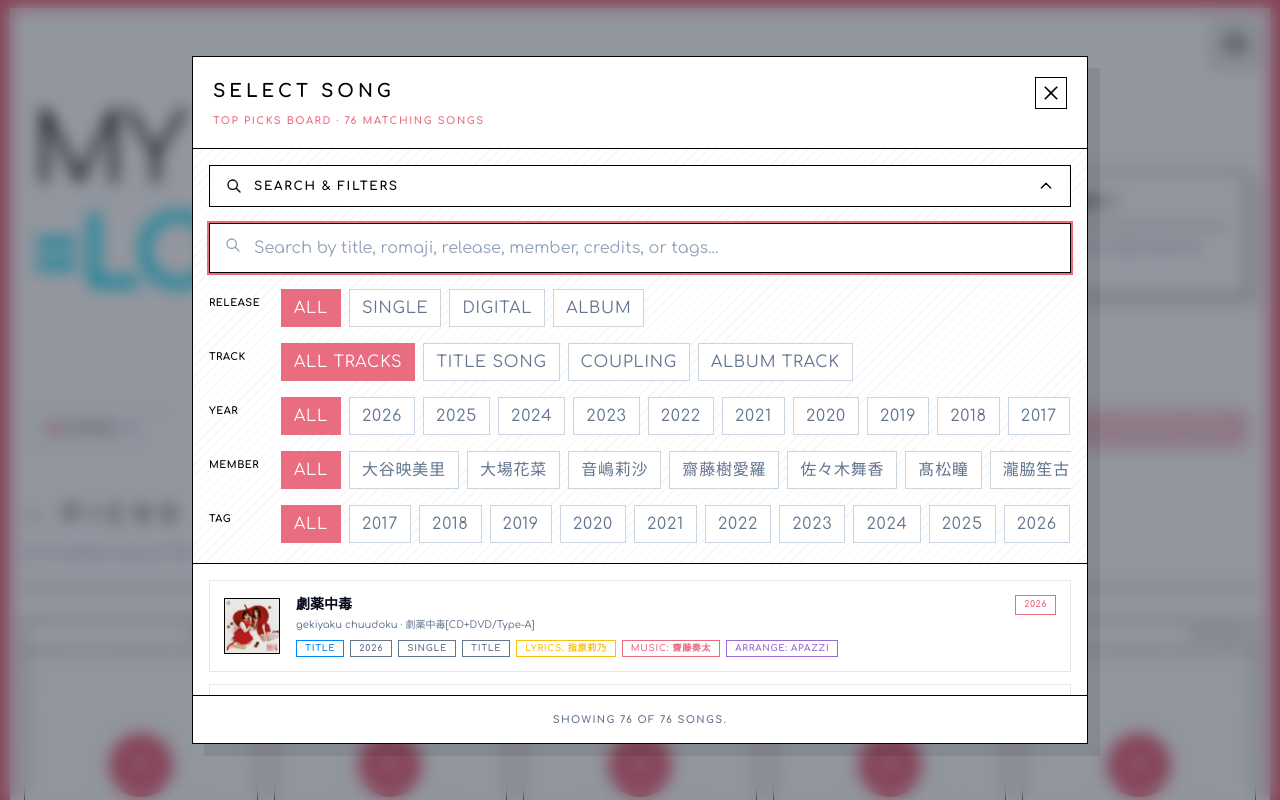
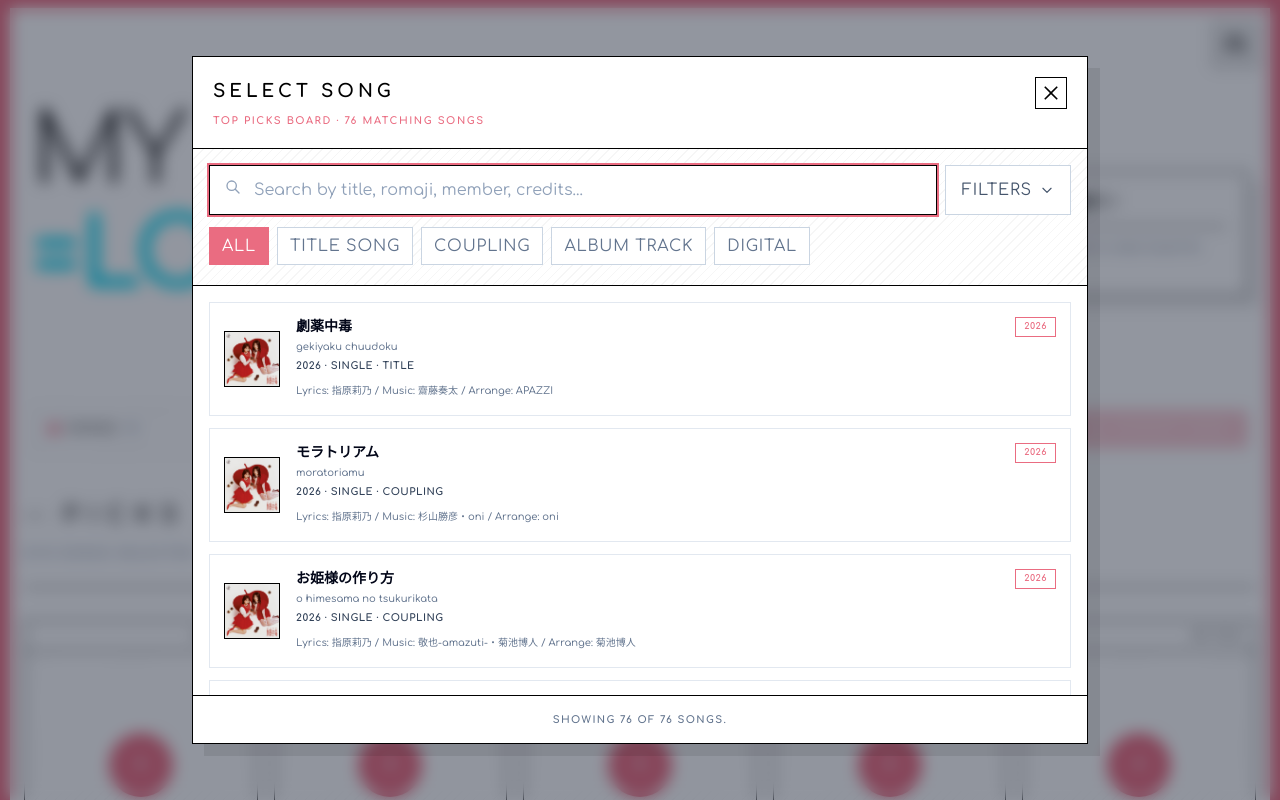
Before and after one commit to alexpsz/MyPickEqualLove, a Next.js app: page / in a window 1280 px wide. Both pictures are taken after a click on the button "SEARCH ALL SONGS". Shown: the top 800 px of the page. Built offline with nearby package versions, Linux system fonts and the light colour scheme.

Commit message:
Simplify pick and search filters

```diff
--- a/src/app/page.tsx
+++ b/src/app/page.tsx
@@ -4,12 +4,10 @@ import { useCallback, useEffect, useMemo, useRef, useState } from "react";
 import { DEFAULT_PICK_SLOTS, EXPORT_CONFIG, STORAGE_KEYS } from "../config/equalLove";
 import {
   MEMBERS,
-  MEMBERS_BY_ID,
   RELEASE_TYPES,
   RELEASE_YEARS,
   SONGS,
   SONGS_BY_ID,
-  TAGS,
   TRACK_TYPES,
 } from "../data/songs";
 import type { PickSlotId, Picks, Song, StoredPicks } from "../schema/music";
@@ -230,7 +228,6 @@ export default function Home() {
         <PickBoard
           slots={DEFAULT_PICK_SLOTS}
           picks={picks}
-          membersById={MEMBERS_BY_ID}
           onSlotClick={handleSlotClick}
           onClearSlot={handleClearSlot}
         />
@@ -245,7 +242,6 @@ export default function Home() {
           releaseTypes={RELEASE_TYPES}
           trackTypes={TRACK_TYPES}
           years={RELEASE_YEARS}
-          tags={TAGS}
           onClose={() => {
             setShowModal(false);
             setActiveSlotId(null);
--- a/src/components/PickBoard.tsx
+++ b/src/components/PickBoard.tsx
@@ -1,13 +1,12 @@
 "use client";
 
 import React from "react";
-import type { Member, PickSlot, PickSlotId, Picks } from "../schema/music";
+import type { PickSlot, PickSlotId, Picks } from "../schema/music";
 import PickSlotCard from "./PickSlotCard";
 
 interface PickBoardProps {
   slots: PickSlot[];
   picks: Picks;
-  membersById: Record<string, Member>;
   onSlotClick: (slotId: PickSlotId) => void;
   onClearSlot: (slotId: PickSlotId, event: React.MouseEvent) => void;
 }
@@ -15,7 +14,6 @@ interface PickBoardProps {
 export default function PickBoard({
   slots,
   picks,
-  membersById,
   onSlotClick,
   onClearSlot,
 }: PickBoardProps) {
@@ -40,7 +38,6 @@ export default function PickBoard({
             <PickSlotCard
               key={slot.id}
               song={picks[slot.id]}
-              membersById={membersById}
               onClick={() => onSlotClick(slot.id)}
               onClear={(event) => onClearSlot(slot.id, event)}
             />
--- a/src/components/PickSlotCard.tsx
+++ b/src/components/PickSlotCard.tsx
@@ -2,30 +2,21 @@
 
 import React from "react";
 import { EQUAL_LOVE_TEAM_COLOR } from "../config/equalLove";
-import type { Member, Song } from "../schema/music";
+import type { Song } from "../schema/music";
 
 interface PickSlotCardProps {
   song?: Song;
-  membersById: Record<string, Member>;
   onClick: () => void;
   onClear: (event: React.MouseEvent) => void;
 }
 
 const getYear = (song: Song) => song.releaseDate?.slice(0, 4) ?? "TBD";
 
-const getMemberNames = (song: Song, membersById: Record<string, Member>) =>
-  (song.centerMemberIds ?? [])
-    .map((memberId) => membersById[memberId]?.name.ja)
-    .filter(Boolean)
-    .join(" / ");
-
 export default function PickSlotCard({
   song,
-  membersById,
   onClick,
   onClear,
 }: PickSlotCardProps) {
-  const centerNames = song ? getMemberNames(song, membersById) : "";
   const color = EQUAL_LOVE_TEAM_COLOR;
 
   return (
@@ -42,14 +33,8 @@ export default function PickSlotCard({
       className="group relative grid min-h-[292px] min-w-0 cursor-pointer grid-rows-[auto_1fr] overflow-hidden border border-black bg-white transition-transform duration-300 hover:-translate-y-1 focus:outline-none focus:ring-2 focus:ring-[var(--equal-love-primary)]"
       aria-label={song ? `Replace pick: ${song.title.ja}` : "Pick song"}
     >
-      <div className="flex items-center justify-end border-b border-black">
-        <div className="px-3 py-2 text-[9px] font-bold uppercase tracking-[0.18em] text-black">
-          My Pick
-        </div>
-      </div>
-
       {song ? (
-        <div className="grid min-w-0 max-w-full grid-rows-[auto_auto] overflow-hidden">
+        <div className="row-span-2 grid min-w-0 max-w-full grid-rows-[auto_auto] overflow-hidden">
           <div className="relative min-w-0 max-w-full overflow-hidden border-b border-black bg-[var(--paper-soft)]">
             <img
               src={song.coverUrl}
@@ -78,27 +63,6 @@ export default function PickSlotCard({
                   {song.trackType}
                 </span>
               )}
-              {(song.tags ?? []).slice(0, 2).map((tag) => (
-                <span key={tag} className="official-chip" style={{ color }}>
-                  {tag}
-                </span>
-              ))}
-            </div>
-            <div className="border-t border-dashed border-slate-300 pt-2 text-[10px] leading-relaxed text-slate-600">
-              <div className="truncate">
-                <span className="font-bold uppercase tracking-[0.12em] text-black">
-                  Release
-                </span>{" "}
-                {song.releaseTitle?.ja ?? "TBD"}
-              </div>
-              {centerNames && (
-                <div className="truncate">
-                  <span className="font-bold uppercase tracking-[0.12em] text-black">
-                    Center
-                  </span>{" "}
-                  {centerNames}
-                </div>
-              )}
             </div>
           </div>
 
@@ -108,12 +72,22 @@ export default function PickSlotCard({
             className="absolute right-2 top-2 z-20 flex h-7 w-7 items-center justify-center border border-black bg-white text-black opacity-0 transition-all duration-300 hover:bg-black hover:text-white group-hover:opacity-100"
             aria-label={`Clear ${song.title.ja}`}
           >
-            <svg className="h-3 w-3 fill-current" viewBox="0 0 20 20" aria-hidden="true">
+            <svg
+              className="h-3 w-3 fill-current"
+              viewBox="0 0 20 20"
+              aria-hidden="true"
+            >
               <path d="M10 8.586L2.929 1.515 1.515 2.929 8.586 10l-7.071 7.071 1.414 1.414L10 11.414l7.071 7.071 1.414-1.414L11.414 10l7.071-7.071-1.414-1.414L10 8.586z" />
             </svg>
           </button>
         </div>
       ) : (
+        <>
+          <div className="flex items-center justify-end border-b border-black">
+            <div className="px-3 py-2 text-[9px] font-bold uppercase tracking-[0.18em] text-black">
+              My Pick
+            </div>
+          </div>
           <div className="official-stripe flex min-h-[240px] flex-col items-center justify-center gap-4 p-5 text-center">
             <div
               className="flex h-16 w-16 items-center justify-center rounded-full text-3xl font-light text-white"
@@ -125,6 +99,7 @@ export default function PickSlotCard({
               Pick Song
             </div>
           </div>
+        </>
       )}
     </div>
   );
--- a/src/components/SearchModal.tsx
+++ b/src/components/SearchModal.tsx
@@ -2,12 +2,7 @@
 
 import React, { useEffect, useMemo, useRef, useState } from "react";
 import { RELEASE_TYPE_LABELS, TRACK_TYPE_LABELS } from "../config/equalLove";
-import type {
-  Member,
-  ReleaseType,
-  Song,
-  TrackType,
-} from "../schema/music";
+import type { Member, ReleaseType, Song, TrackType } from "../schema/music";
 
 type ReleaseFilter = "all" | ReleaseType;
 type TrackFilter = "all" | TrackType;
@@ -18,10 +13,11 @@ interface SearchModalProps {
   releaseTypes: ReleaseType[];
   trackTypes: TrackType[];
   years: string[];
-  tags: string[];
   onClose: () => void;
   onSelect: (song: Song) => void;
 }
+
+const PRIMARY_TRACK_TYPES = ["title", "coupling", "album"] as const;
 
 const normalizeStr = (value: string | undefined): string => {
   if (!value) return "";
@@ -41,13 +37,33 @@ const getMemberNames = (song: Song, membersById: Record<string, Member>) =>
       member.name.en ?? "",
     ]);
 
+const formatTypeValue = (value: string | undefined) =>
+  value?.replace(/_/g, " ").toUpperCase();
+
+const formatSongMeta = (song: Song) =>
+  [
+    song.releaseDate?.slice(0, 4),
+    formatTypeValue(song.releaseType),
+    formatTypeValue(song.trackType),
+  ]
+    .filter(Boolean)
+    .join(" · ");
+
+const formatSongCredits = (song: Song) =>
+  [
+    song.credits?.lyricist ? `Lyrics: ${song.credits.lyricist.ja}` : "",
+    song.credits?.composer ? `Music: ${song.credits.composer.ja}` : "",
+    song.credits?.arranger ? `Arrange: ${song.credits.arranger.ja}` : "",
+  ]
+    .filter(Boolean)
+    .join(" / ");
+
 export default function SearchModal({
   songs,
   members,
   releaseTypes,
   trackTypes,
   years,
-  tags,
   onClose,
   onSelect,
 }: SearchModalProps) {
@@ -57,13 +73,18 @@ export default function SearchModal({
   const [trackTypeFilter, setTrackTypeFilter] = useState<TrackFilter>("all");
   const [yearFilter, setYearFilter] = useState("all");
   const [memberFilters, setMemberFilters] = useState<string[]>([]);
-  const [tagFilter, setTagFilter] = useState("all");
-  const [isSearchOpen, setIsSearchOpen] = useState(true);
+  const [isMoreFiltersOpen, setIsMoreFiltersOpen] = useState(false);
   const searchInputRef = useRef<HTMLInputElement>(null);
 
   const membersById = useMemo(
     () => Object.fromEntries(members.map((member) => [member.id, member])),
     [members],
+  );
+
+  const quickTrackTypes = useMemo(
+    () =>
+      PRIMARY_TRACK_TYPES.filter((trackType) => trackTypes.includes(trackType)),
+    [trackTypes],
   );
 
   useEffect(() => {
@@ -75,10 +96,9 @@ export default function SearchModal({
   }, [onClose]);
 
   useEffect(() => {
-    if (!isSearchOpen) return;
     const timer = window.setTimeout(() => searchInputRef.current?.focus(), 0);
     return () => window.clearTimeout(timer);
-  }, [isSearchOpen]);
+  }, []);
 
   const filteredSongs = useMemo(() => {
     const q = normalizeStr(searchQuery);
@@ -110,10 +130,6 @@ export default function SearchModal({
         return false;
       }
 
-      if (tagFilter !== "all" && !song.tags?.includes(tagFilter)) {
-        return false;
-      }
-
       if (!q) return true;
 
       const searchableParts = [
@@ -123,19 +139,12 @@ export default function SearchModal({
         song.artist.ja,
         song.artist.romaji,
         song.artist.en,
-        song.releaseTitle?.ja,
-        song.releaseTitle?.romaji,
-        song.releaseTitle?.en,
-        song.releaseDate,
-        song.releaseType,
-        song.trackType,
         song.credits?.lyricist?.ja,
         song.credits?.lyricist?.romaji,
         song.credits?.composer?.ja,
         song.credits?.composer?.romaji,
         song.credits?.arranger?.ja,
         song.credits?.arranger?.romaji,
-        ...(song.tags ?? []),
         ...getMemberNames(song, membersById),
       ];
 
@@ -147,7 +156,6 @@ export default function SearchModal({
     releaseTypeFilter,
     searchQuery,
     songs,
-    tagFilter,
     trackTypeFilter,
     yearFilter,
   ]);
@@ -157,7 +165,25 @@ export default function SearchModal({
     setTrackTypeFilter("all");
     setYearFilter("all");
     setMemberFilters([]);
-    setTagFilter("all");
+  };
+
+  const selectQuickFilter = (filter: TrackFilter | "digital") => {
+    if (filter === "all") {
+      setReleaseTypeFilter("all");
+      setTrackTypeFilter("all");
+      return;
+    }
+
+    if (filter === "digital") {
+      setReleaseTypeFilter("digital");
+      setTrackTypeFilter("all");
+      return;
+    }
+
+    setTrackTypeFilter(filter);
+    if (releaseTypeFilter === "digital") {
+      setReleaseTypeFilter("all");
+    }
   };
 
   const toggleMemberFilter = (memberId: string) => {
@@ -170,13 +196,11 @@ export default function SearchModal({
     );
   };
 
-  const activeCriteriaCount = [
-    searchQuery.trim(),
+  const activeFilterCount = [
     releaseTypeFilter !== "all",
     trackTypeFilter !== "all",
     yearFilter !== "all",
     memberFilters.length > 0,
-    tagFilter !== "all",
   ].filter(Boolean).length;
 
   return (
@@ -215,59 +239,12 @@ export default function SearchModal({
         </div>
 
         <div className="official-stripe border-b border-black p-4">
-          <button
-            type="button"
-            onClick={() =>
-              setIsSearchOpen((currentIsSearchOpen) => !currentIsSearchOpen)
-            }
-            className="flex w-full items-center justify-between gap-3 border border-black bg-white px-4 py-3 text-left text-black transition-colors hover:bg-black hover:text-white"
-            aria-controls="song-search-panel"
-            aria-expanded={isSearchOpen}
-          >
-            <span className="flex min-w-0 items-center gap-3">
-              <svg
-                className="h-4 w-4 flex-shrink-0 stroke-current"
-                fill="none"
-                viewBox="0 0 24 24"
-                strokeWidth="2"
-                aria-hidden="true"
-              >
-                <path
-                  strokeLinecap="round"
-                  strokeLinejoin="round"
-                  d="M21 21l-6-6m2-5a7 7 0 11-14 0 7 7 0 0114 0z"
-                />
-              </svg>
-              <span className="truncate text-xs font-black uppercase tracking-[0.14em]">
-                Search & Filters
-                {activeCriteriaCount > 0
-                  ? ` · ${activeCriteriaCount} active`
-                  : ""}
-              </span>
-            </span>
-            <svg
-              className={`h-4 w-4 flex-shrink-0 fill-none stroke-current transition-transform ${
-                isSearchOpen ? "rotate-180" : ""
-              }`}
-              fill="none"
-              viewBox="0 0 24 24"
-              strokeWidth="2"
-              aria-hidden="true"
-            >
-              <path
-                strokeLinecap="round"
-                strokeLinejoin="round"
-                d="M19 9l-7 7-7-7"
-              />
-            </svg>
-          </button>
-
-          {isSearchOpen ? (
-            <div id="song-search-panel" className="mt-4">
-              <div className="relative">
+          <div className="flex flex-col gap-3">
+            <div className="flex flex-col gap-2 sm:flex-row">
+              <div className="relative min-w-0 flex-1">
                 <input
                   type="text"
-                  placeholder="Search by title, romaji, release, member, credits, or tags..."
+                  placeholder="Search by title, romaji, member, credits..."
                   ref={searchInputRef}
                   value={searchQuery}
                   onChange={(event) => setSearchQuery(event.target.value)}
@@ -293,32 +270,70 @@ export default function SearchModal({
                   />
                 </svg>
               </div>
+              <button
+                type="button"
+                onClick={() =>
+                  setIsMoreFiltersOpen(
+                    (currentIsMoreFiltersOpen) => !currentIsMoreFiltersOpen,
+                  )
+                }
+                className="flex shrink-0 items-center justify-center gap-2 border border-slate-300 bg-white px-4 py-3 text-[10px] font-bold uppercase tracking-wider text-slate-600 transition-colors hover:border-black hover:text-black"
+                aria-controls="song-more-filters"
+                aria-expanded={isMoreFiltersOpen}
+              >
+                Filters
+                {activeFilterCount > 0 ? ` · ${activeFilterCount}` : ""}
+                <svg
+                  className={`h-3.5 w-3.5 fill-none stroke-current transition-transform ${
+                    isMoreFiltersOpen ? "rotate-180" : ""
+                  }`}
+                  fill="none"
+                  viewBox="0 0 24 24"
+                  strokeWidth="2"
+                  aria-hidden="true"
+                >
+                  <path
+                    strokeLinecap="round"
+                    strokeLinejoin="round"
+                    d="M19 9l-7 7-7-7"
+                  />
+                </svg>
+              </button>
+            </div>
 
-              <div className="mt-4 flex flex-col gap-3">
-                <FilterRow label="Release">
-                  {(["all", ...releaseTypes] as ReleaseFilter[]).map((type) => (
+            <div className="no-scrollbar flex gap-2 overflow-x-auto pb-1">
               <FilterChip
-                      key={type}
-                      active={releaseTypeFilter === type}
-                      onClick={() => setReleaseTypeFilter(type)}
+                active={
+                  releaseTypeFilter === "all" && trackTypeFilter === "all"
+                }
+                onClick={() => selectQuickFilter("all")}
               >
-                      {RELEASE_TYPE_LABELS[type] ?? type}
+                All
+              </FilterChip>
+              {quickTrackTypes.map((trackType) => (
+                <FilterChip
+                  key={trackType}
+                  active={trackTypeFilter === trackType}
+                  onClick={() => selectQuickFilter(trackType)}
+                >
+                  {TRACK_TYPE_LABELS[trackType] ?? trackType}
                 </FilterChip>
               ))}
-                </FilterRow>
+              <FilterChip
+                active={
+                  releaseTypeFilter === "digital" && trackTypeFilter === "all"
+                }
+                onClick={() => selectQuickFilter("digital")}
+              >
+                Digital
+              </FilterChip>
+            </div>
 
-                <FilterRow label="Track">
-                  {(["all", ...trackTypes] as TrackFilter[]).map((type) => (
-                    <FilterChip
-                      key={type}
-                      active={trackTypeFilter === type}
-                      onClick={() => setTrackTypeFilter(type)}
+            {isMoreFiltersOpen ? (
+              <div
+                id="song-more-filters"
+                className="flex flex-col gap-3 border border-slate-200 bg-white p-3"
               >
-                      {TRACK_TYPE_LABELS[type] ?? type}
-                    </FilterChip>
-                  ))}
-                </FilterRow>
-
                 <FilterRow label="Year">
                   {["all", ...years].map((year) => (
                     <FilterChip
@@ -349,22 +364,19 @@ export default function SearchModal({
                   ))}
                 </FilterRow>
 
-                <FilterRow label="Tag">
+                <FilterRow label="Release Type">
+                  {(["all", ...releaseTypes] as ReleaseFilter[]).map((type) => (
                     <FilterChip
-                    active={tagFilter === "all"}
-                    onClick={() => setTagFilter("all")}
+                      key={type}
+                      active={releaseTypeFilter === type}
+                      onClick={() => setReleaseTypeFilter(type)}
                     >
-                    All
-                  </FilterChip>
-                  {tags.map((tag) => (
-                    <FilterChip
-                      key={tag}
-                      active={tagFilter === tag}
-                      onClick={() => setTagFilter(tag)}
-                    >
-                      {tag}
+                      {RELEASE_TYPE_LABELS[type] ?? type}
                     </FilterChip>
                   ))}
+                </FilterRow>
+
+                <div className="flex justify-end">
                   <button
                     type="button"
                     onClick={resetFilters}
@@ -372,10 +384,10 @@ export default function SearchModal({
                   >
                     Reset
                   </button>
-                </FilterRow>
                 </div>
               </div>
             ) : null}
+          </div>
         </div>
 
         <div className="no-scrollbar flex-1 space-y-3 overflow-y-auto bg-white p-4">
@@ -405,36 +417,16 @@ export default function SearchModal({
                     </span>
                   </div>
                   <div className="mt-0.5 truncate text-[10px] font-medium text-slate-500">
-                    {song.title.romaji} ·{" "}
-                    {song.releaseTitle?.ja ?? "Release TBD"}
+                    {song.title.romaji}
                   </div>
-                  <div className="mt-2 flex flex-wrap gap-1.5">
-                    {song.trackType && (
-                      <span className="official-chip text-[var(--equal-love-blue)]">
-                        {song.trackType}
-                      </span>
-                    )}
-                    {(song.tags ?? []).slice(0, 4).map((tag) => (
-                      <span key={tag} className="official-chip text-slate-500">
-                        {tag}
-                      </span>
-                    ))}
-                    {song.credits?.lyricist && (
-                      <span className="official-chip text-[var(--equal-love-yellow)]">
-                        Lyrics: {song.credits.lyricist.ja}
-                      </span>
-                    )}
-                    {song.credits?.composer && (
-                      <span className="official-chip text-[var(--equal-love-primary)]">
-                        Music: {song.credits.composer.ja}
-                      </span>
-                    )}
-                    {song.credits?.arranger && (
-                      <span className="official-chip text-[var(--equal-love-purple)]">
-                        Arrange: {song.credits.arranger.ja}
-                      </span>
-                    )}
+                  <div className="mt-1 text-[10px] font-bold uppercase tracking-wider text-slate-700">
+                    {formatSongMeta(song)}
                   </div>
+                  {formatSongCredits(song) ? (
+                    <div className="mt-2 line-clamp-2 text-[10px] font-medium leading-5 text-slate-500">
+                      {formatSongCredits(song)}
+                    </div>
+                  ) : null}
                 </div>
               </button>
             ))
@@ -462,7 +454,7 @@ function FilterRow({
 }) {
   return (
     <div className="flex gap-2">
-      <div className="w-16 flex-shrink-0 pt-1.5 text-[10px] font-black uppercase tracking-wider text-black">
+      <div className="w-24 flex-shrink-0 pt-1.5 text-[10px] font-black uppercase tracking-wider text-black">
         {label}
       </div>
       <div className="no-scrollbar flex flex-1 gap-2 overflow-x-auto pb-1">
@@ -486,7 +478,7 @@ function FilterChip({
       type="button"
       onClick={onClick}
       aria-pressed={active}
-      className={`whitespace-nowrap border px-3 py-1.5 text-[10px] font-bold uppercase tracking-wider transition-all ${
+      className={`shrink-0 whitespace-nowrap border px-3 py-1.5 text-[10px] font-bold uppercase tracking-wider transition-all ${
         active
           ? "border-[var(--equal-love-primary)] bg-[var(--equal-love-primary)] text-white"
           : "border-slate-300 bg-white text-slate-500 hover:border-black hover:text-black"
```
Also changed, not shown: src/components/ExportBoard.tsx (+9 -13 lines). Lines whose indentation alone changed are shown as unchanged.
